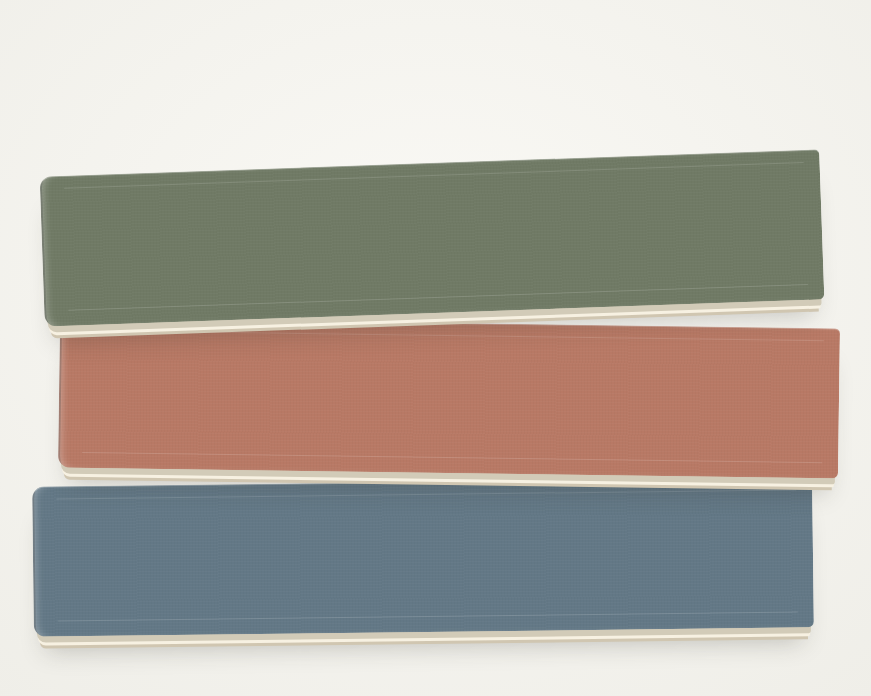
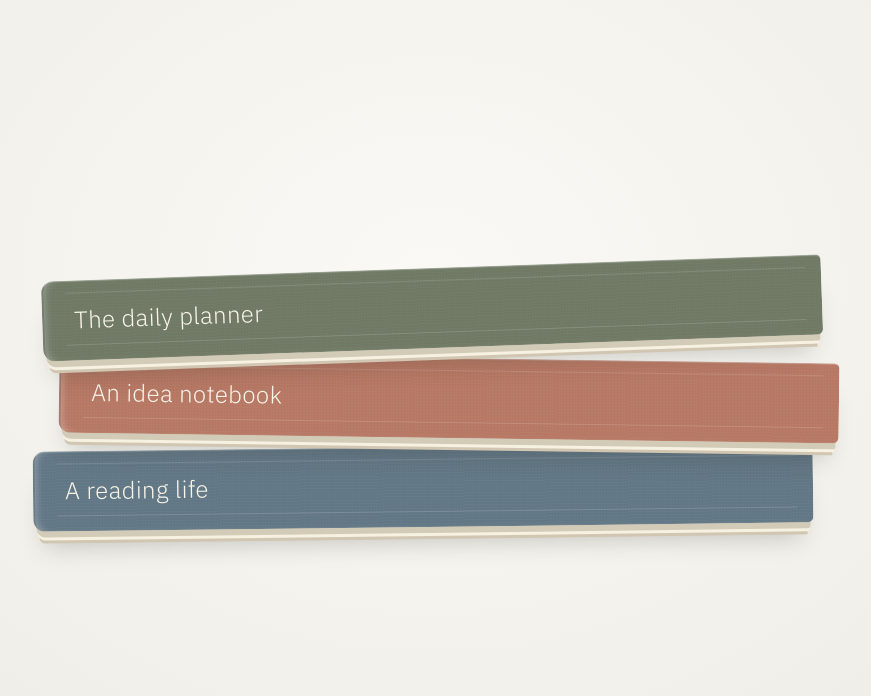
Before and after one commit to k-ra/dayblock, a plain HTML site: page index.html in a window 1280 px wide. Shown: the whole page, without its empty margins (208-1079 px from the left). Drawn offline with Linux system fonts and the light colour scheme.

Commit message:
Restore book spine titles and slim the stack

```diff
--- a/app.js
+++ b/app.js
@@ -986,15 +986,14 @@ function renderShelf() {
   const shelf = $('#shelf');
   shelf.innerHTML = '';
   const stack = el('div', { class: 'book-stack' });
-  const ideas = state.trackers.ideas.filter(x => !x.archived).length;
-  const read = state.trackers.reading.filter(x => !x.archived && x.status === 'finished').length;
   const volumes = [
-    ['planner', '01', 'The daily planner', 'day · week · month', 'make a little room'],
-    ['ideas', '02', 'An idea notebook', `${ideas} ${ideas === 1 ? 'idea' : 'ideas'} tucked away`, 'collect · consider · make'],
-    ['reading', '03', 'A reading life', `${read} ${read === 1 ? 'book' : 'books'} read`, 'a record of other worlds'],
+    ['planner', 'The daily planner'],
+    ['ideas', 'An idea notebook'],
+    ['reading', 'A reading life'],
   ];
-  for (const [kind, number, title, detail, subtitle] of volumes) {
-    const volume = el('button', { class: `stack-volume volume-${kind}`, 'aria-label': `Open ${title}`, title });
+  for (const [kind, title] of volumes) {
+    const volume = el('button', { class: `stack-volume volume-${kind}`, 'aria-label': `Open ${title}`, title },
+      el('span', { class: 'volume-label' }, el('strong', {}, title)));
     volume.onclick = () => openBook(kind);
     stack.append(volume);
   }
--- a/index.html
+++ b/index.html
@@ -7,7 +7,7 @@
 <link rel="preconnect" href="https://fonts.googleapis.com">
 <link rel="preconnect" href="https://fonts.gstatic.com" crossorigin>
 <link href="https://fonts.googleapis.com/css2?family=IBM+Plex+Mono:wght@400&family=IBM+Plex+Sans:wght@300;400;500&display=swap" rel="stylesheet">
-<link rel="stylesheet" href="./styles.css?v=paper-2">
+<link rel="stylesheet" href="./styles.css?v=spines-3">
 </head>
 <body>
 
@@ -59,6 +59,6 @@
 
 <div class="popover" id="popover"></div>
 
-<script src="./app.js?v=paper-2"></script>
+<script src="./app.js?v=spines-3"></script>
 </body>
 </html>
--- a/styles.css
+++ b/styles.css
@@ -587,7 +587,8 @@ button:focus-visible, [contenteditable]:focus-visible { outline: 1px solid #8987
 body { display: flex; flex-direction: column; }
 .shelf { order: 0; height: 100dvh; min-height: 0; padding: 5vh 7vw; display: grid; place-items: center; overflow: hidden; }
 .book-stack { width: min(780px, 88vw); margin: 0; padding: 0 0 25px; }
-.stack-volume { min-height: 0; height: clamp(60px, 20dvh, 150px); padding: 0; }
+.stack-volume { min-height: 0; height: clamp(54px, 10dvh, 80px); padding: 0 32px; }
+.stack-volume .volume-label strong { font-size: clamp(17px, 2vw, 24px); }
 .scene { order: 1; padding: 12px 20px 68px; }
 .toolbar { order: 2; position: fixed; bottom: 0; top: auto; left: 0; right: 0; min-height: 48px; padding: 4px 16px; gap: 6px 12px; z-index: 30; }
 .toolbar > .group { display: none; }
```
